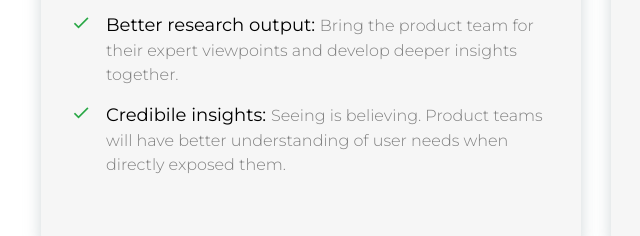
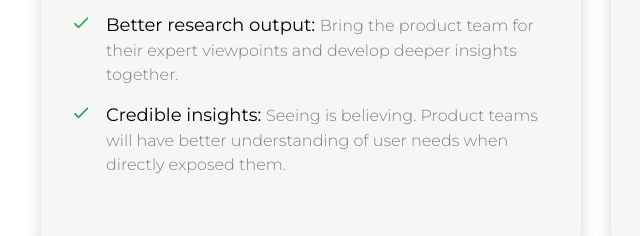
Before and after one commit to AirtimeUX/airtime-web, a website: page index.html in a window 1280 px wide. Shown: the part 1293-1529 px from the top of the page, 44-684 px from the left. Drawn offline with Linux system fonts and the light colour scheme; files whose address does not match are found by name.

Commit message:
fix typo

```diff
--- a/index.html
+++ b/index.html
@@ -95,7 +95,7 @@
               <ul class="ul-check mb-5 list-unstyled success text-left">
                 <li><span class="highlight">Pain free session scheduling: </span>Get rid of the manual tasks with our fully automatic session scheduling.</li>
                 <li><span class="highlight">Better research output: </span> Bring the product team for their expert viewpoints and develop deeper insights together.</li>
-                <li><span class="highlight">Credibile insights: </span>Seeing is believing. Product teams will have better understanding of user needs when directly exposed them.</li>
+                <li><span class="highlight">Credible insights: </span>Seeing is believing. Product teams will have better understanding of user needs when directly exposed them.</li>
               </ul>
             </div>
           </div>
```
